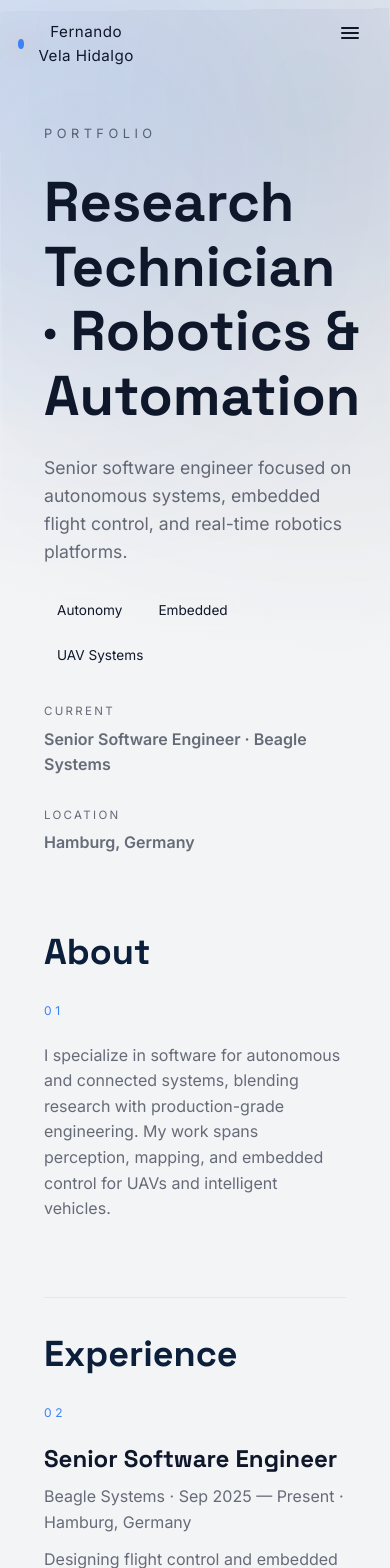
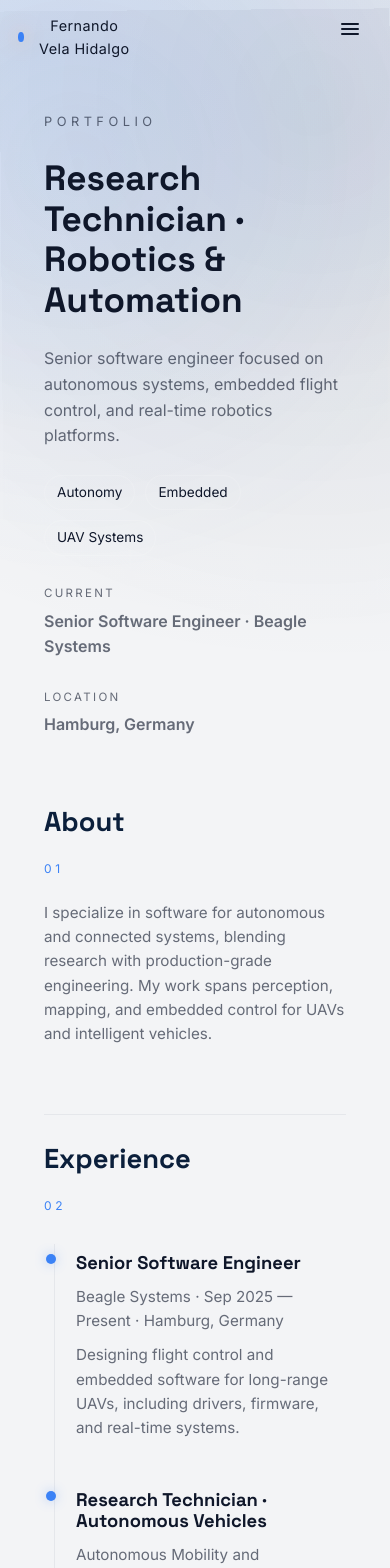
Before and after one commit to fervh/portfolio, a Next.js app: page / in a window 390 px wide. Shown: the top 1568 px of the page. Built offline with nearby package versions, Linux system fonts and the light colour scheme.

Commit message:
feat: add footer component and license file

```diff
--- a/package.json
+++ b/package.json
@@ -1,6 +1,7 @@
 {
   "name": "fernando-portfolio",
   "version": "0.1.0",
+  "license": "UNLICENSED",
   "homepage": "https://fervh.github.io/portfolio",
   "private": true,
   "scripts": {
--- a/src/app/globals.css
+++ b/src/app/globals.css
@@ -518,8 +518,52 @@ a {
   display: flex;
   justify-content: space-between;
   align-items: flex-start;
+  flex-wrap: wrap;
   gap: 16px;
   margin-bottom: 22px;
+}
+
+.timeline {
+  position: relative;
+  display: grid;
+  gap: 18px;
+  padding-left: 26px;
+}
+
+.timeline::before {
+  content: "";
+  position: absolute;
+  left: 10px;
+  top: 6px;
+  bottom: 6px;
+  width: 1px;
+  background: var(--divider);
+}
+
+.timeline-item {
+  position: relative;
+  display: grid;
+  gap: 10px;
+  padding: 16px 18px 18px;
+  border-radius: 0;
+  background: transparent;
+  border: none;
+}
+
+.timeline-item::before {
+  content: "";
+  position: absolute;
+  left: -20px;
+  top: 18px;
+  width: 10px;
+  height: 10px;
+  border-radius: 999px;
+  background: var(--accent);
+  box-shadow: 0 0 12px rgba(59, 130, 246, 0.35);
+}
+
+.timeline-item p {
+  margin-bottom: 0;
 }
 
 .section-tag {
@@ -598,6 +642,7 @@ a {
   align-items: center;
   gap: 8px;
   padding: 10px 14px;
+  min-height: 44px;
   border-radius: 999px;
   background: rgba(255, 255, 255, 0.06);
   opacity: 0.92;
@@ -616,6 +661,21 @@ a {
 .contact-links a:focus-visible {
   opacity: 1;
   transform: translateX(var(--motion-translate-sm));
+}
+
+.footer {
+  padding: 28px 0 12px;
+  border-top: 1px solid var(--divider);
+  display: flex;
+  align-items: center;
+  justify-content: space-between;
+}
+
+.footer-text {
+  margin: 0;
+  font-size: var(--type-small);
+  color: var(--muted);
+  letter-spacing: 0.02em;
 }
 
 @keyframes drift {
@@ -701,6 +761,13 @@ a {
 }
 
 @media (max-width: 720px) {
+  :root {
+    --type-hero: clamp(2.6rem, 8vw, 3.2rem);
+    --type-section: clamp(1.9rem, 5.5vw, 2.4rem);
+    --type-subhead: clamp(1.25rem, 3.8vw, 1.5rem);
+    --type-body: 0.98rem;
+  }
+
   .page {
     padding: 40px 20px 100px;
   }
@@ -725,6 +792,40 @@ a {
   .section-heading,
   .section-header {
     flex-direction: column;
+    gap: 10px;
+  }
+
+  .section-flow {
+    padding: 28px 0;
+  }
+
+  .contact-grid {
+    grid-template-columns: 1fr;
+  }
+
+  .contact-links a {
+    width: 100%;
+    justify-content: space-between;
+  }
+
+  .timeline {
+    padding-left: 20px;
+  }
+
+  .timeline-item::before {
+    left: -16px;
+  }
+
+  .footer {
+    padding: 24px 0 8px;
+    justify-content: center;
+    text-align: center;
+  }
+}
+
+@media (max-width: 960px) {
+  .hero-grid {
+    grid-template-columns: 1fr;
   }
 }
 
@@ -751,6 +852,45 @@ a {
 }
 
 @media (max-width: 520px) {
+  :root {
+    --type-hero: clamp(2.2rem, 9vw, 2.7rem);
+    --type-section: clamp(1.7rem, 7vw, 2.1rem);
+    --type-subhead: clamp(1.15rem, 4.6vw, 1.35rem);
+    --type-body: 0.95rem;
+    --type-small: 0.82rem;
+  }
+
+  .top-bar {
+    min-height: 72px;
+    padding-top: 8px;
+    padding-bottom: 6px;
+  }
+
+  .brand-mark {
+    font-size: 0.9rem;
+  }
+
+  .hero {
+    gap: 16px;
+  }
+
+  .lead {
+    font-size: 1rem;
+  }
+
+  .timeline {
+    padding-left: 16px;
+  }
+
+  .timeline-item {
+    padding: 14px 16px 16px;
+  }
+
+  .timeline-item::before {
+    left: -14px;
+    top: 16px;
+  }
+
   .mobile-nav {
     width: 100%;
     align-items: stretch;
--- a/src/components/HomeContent.tsx
+++ b/src/components/HomeContent.tsx
@@ -270,6 +270,10 @@ export default function HomeContent() {
           </div>
         </div>
       </section>
+
+      <footer className="footer">
+        <p className="footer-text">© 2026 Fernando Vela Hidalgo. All rights reserved.</p>
+      </footer>
     </>
   );
 }
```
Also changed, not shown: 1 other file (tests, documents, lock files or other folders).
